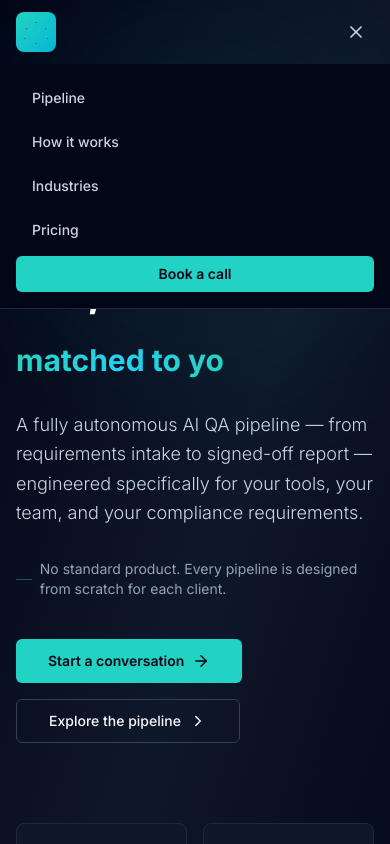
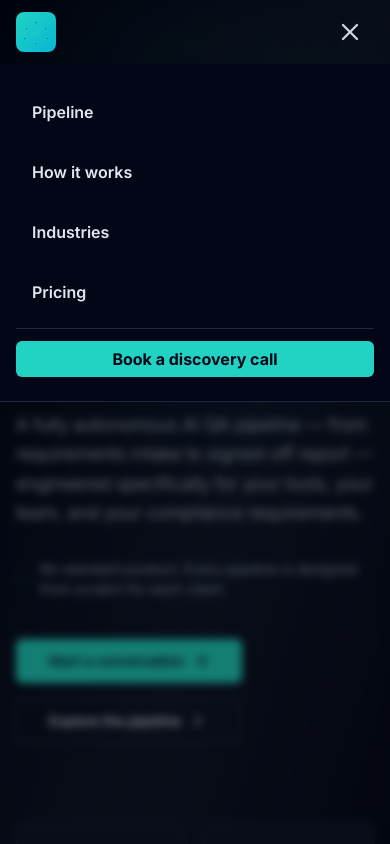
Before and after one commit to Advanse-IT/testwise, a React (Vite) app: page / in a window 390 px wide. Both pictures are taken after a click on the button "Toggle menu". Shown: the top 844 px of the page. Built offline with nearby package versions, Linux system fonts and the light colour scheme.

Commit message:
Improve mobile UX: larger hamburger menu, scroll-to-top on navigation, enhanced mobile menu design

```diff
--- a/src/App.jsx
+++ b/src/App.jsx
@@ -2,6 +2,7 @@ import { Routes, Route, useLocation } from 'react-router-dom'
 import { AnimatePresence } from 'framer-motion'
 import { useEffect } from 'react'
 import NavbarNew from '@/components/layout/NavbarNew'
+import ScrollToTop from '@/components/ui/ScrollToTop'
 import { trackPageView } from '@/lib/analytics'
 import Footer from '@/components/layout/Footer'
 import Home from '@/pages/Home'
@@ -21,6 +22,7 @@ export default function App() {
 
   return (
     <div className="min-h-screen bg-slate-950 text-slate-50 font-sans flex flex-col">
+      <ScrollToTop />
       <NavbarNew />
       <main className="flex-1">
         <AnimatePresence mode="wait">
--- a/src/components/layout/NavbarNew.jsx
+++ b/src/components/layout/NavbarNew.jsx
@@ -23,6 +23,15 @@ export default function NavbarNew() {
     return () => window.removeEventListener('scroll', handleScroll)
   }, [])
 
+  // Close mobile menu when clicking outside or on a link
+  useEffect(() => {
+    const handleEscape = (e) => {
+      if (e.key === 'Escape') setMobileOpen(false)
+    }
+    window.addEventListener('keydown', handleEscape)
+    return () => window.removeEventListener('keydown', handleEscape)
+  }, [])
+
   return (
     <>
       <header
@@ -33,32 +42,32 @@ export default function NavbarNew() {
         }`}
       >
         <div className="max-w-7xl mx-auto px-4 sm:px-6 lg:px-8">
-          <div className="flex items-center justify-between h-16">
+          <div className="flex items-center justify-between h-16 md:h-20">
             {/* Logo and Brand */}
-            <Link to="/" className="flex items-center gap-3 group">
-              <div className="w-10 h-10 rounded-lg bg-gradient-to-br from-teal to-cyan-500 p-1 flex items-center justify-center">
-                <InteractiveTestIcon className="w-8 h-8" />
+            <Link to="/" className="flex items-center gap-2 sm:gap-3 group flex-shrink-0">
+              <div className="w-10 h-10 sm:w-12 sm:h-12 rounded-lg bg-gradient-to-br from-teal to-cyan-500 p-1 flex items-center justify-center flex-shrink-0">
+                <InteractiveTestIcon className="w-8 h-8 sm:w-10 sm:h-10" />
               </div>
               <div className="hidden sm:block">
-                <div className="text-sm font-bold tracking-tight text-slate-50 group-hover:text-teal transition-colors">
+                <div className="text-sm sm:text-base font-bold tracking-tight text-slate-50 group-hover:text-teal transition-colors">
                   Testwise
                 </div>
-                <div className="text-xs text-slate-400 tracking-wider uppercase">
+                <div className="text-xs text-slate-400 tracking-wider uppercase font-medium">
                   by {SITE.parent}
                 </div>
               </div>
             </Link>
 
             {/* Desktop Navigation */}
-            <nav className="hidden md:flex items-center gap-1">
+            <nav className="hidden md:flex items-center gap-2 lg:gap-4">
               {LINKS.map((link) => (
                 <NavLink
                   key={link.to}
                   to={link.to}
                   className={({ isActive }) =>
-                    `px-3 py-2 text-sm font-medium rounded-md transition-colors ${
+                    `px-3 lg:px-4 py-2 text-sm lg:text-base font-medium rounded-md transition-all duration-200 ${
                       isActive
-                        ? 'text-teal bg-teal/10'
+                        ? 'text-teal bg-teal/10 border border-teal/30'
                         : 'text-slate-300 hover:text-slate-50 hover:bg-slate-800/50'
                     }`
                   }
@@ -69,55 +78,90 @@ export default function NavbarNew() {
             </nav>
 
             {/* CTA and Mobile Menu Button */}
-            <div className="flex items-center gap-3">
+            <div className="flex items-center gap-2 sm:gap-3 lg:gap-4 ml-auto">
               <Link to="/contact" className="hidden sm:block">
                 <Button
                   variant="default"
                   size="sm"
-                  className="bg-teal hover:bg-teal/90 text-slate-950 font-semibold"
+                  className="bg-teal hover:bg-teal/90 text-slate-950 font-semibold text-xs sm:text-sm"
                 >
                   Book a call
                 </Button>
               </Link>
+              {/* Mobile Menu Button - Larger and positioned to the right */}
               <button
                 onClick={() => setMobileOpen(!mobileOpen)}
-                className="md:hidden p-2 rounded-md text-slate-300 hover:text-slate-50 hover:bg-slate-800/50 transition-colors"
+                className="md:hidden p-2.5 sm:p-3 rounded-lg text-slate-300 hover:text-slate-50 hover:bg-slate-800/80 transition-all duration-200 flex-shrink-0"
                 aria-label="Toggle menu"
+                aria-expanded={mobileOpen}
               >
-                {mobileOpen ? <X size={20} /> : <Menu size={20} />}
+                {mobileOpen ? (
+                  <X size={28} strokeWidth={2} />
+                ) : (
+                  <Menu size={28} strokeWidth={2} />
+                )}
               </button>
             </div>
           </div>
         </div>
       </header>
 
-      {/* Mobile Menu */}
+      {/* Mobile Menu - Improved Design */}
       <AnimatePresence>
         {mobileOpen && (
+          <>
+            {/* Backdrop */}
             <motion.div
-            initial={{ opacity: 0, y: -10 }}
+              initial={{ opacity: 0 }}
+              animate={{ opacity: 1 }}
+              exit={{ opacity: 0 }}
+              transition={{ duration: 0.2 }}
+              onClick={() => setMobileOpen(false)}
+              className="fixed inset-0 z-30 bg-black/40 backdrop-blur-sm md:hidden"
+            />
+
+            {/* Mobile Menu Panel */}
+            <motion.div
+              initial={{ opacity: 0, y: -20 }}
               animate={{ opacity: 1, y: 0 }}
-            exit={{ opacity: 0, y: -10 }}
-            transition={{ duration: 0.2 }}
-            className="fixed top-16 inset-x-0 z-40 bg-slate-950 border-b border-slate-800 md:hidden"
+              exit={{ opacity: 0, y: -20 }}
+              transition={{ duration: 0.25, ease: 'easeOut' }}
+              className="fixed top-16 left-0 right-0 z-40 bg-slate-950 border-b border-slate-800 md:hidden"
             >
-            <div className="px-4 py-4 space-y-2">
-              {LINKS.map((link) => (
+              <div className="max-w-7xl mx-auto px-4 sm:px-6 py-6 space-y-3">
+                {/* Navigation Links */}
+                {LINKS.map((link, index) => (
+                  <motion.div
+                    key={link.to}
+                    initial={{ opacity: 0, x: -10 }}
+                    animate={{ opacity: 1, x: 0 }}
+                    transition={{ delay: index * 0.05, duration: 0.2 }}
+                  >
                     <NavLink
-                  key={link.to}
                       to={link.to}
                       onClick={() => setMobileOpen(false)}
                       className={({ isActive }) =>
-                    `block px-4 py-2 rounded-md text-sm font-medium transition-colors ${
+                        `block px-4 py-3 rounded-lg text-base font-semibold transition-all duration-200 ${
                           isActive
-                        ? 'text-teal bg-teal/10'
-                        : 'text-slate-300 hover:text-slate-50 hover:bg-slate-800/50'
+                            ? 'text-teal bg-teal/15 border border-teal/40'
+                            : 'text-slate-200 hover:text-slate-50 hover:bg-slate-800/60'
                         }`
                       }
                     >
                       {link.label}
                     </NavLink>
+                  </motion.div>
                 ))}
+
+                {/* Divider */}
+                <div className="my-2 border-t border-slate-800" />
+
+                {/* CTA Button */}
+                <motion.div
+                  initial={{ opacity: 0, x: -10 }}
+                  animate={{ opacity: 1, x: 0 }}
+                  transition={{ delay: LINKS.length * 0.05, duration: 0.2 }}
+                >
                   <Link
                     to="/contact"
                     onClick={() => setMobileOpen(false)}
@@ -126,13 +170,15 @@ export default function NavbarNew() {
                     <Button
                       variant="default"
                       size="sm"
-                  className="w-full bg-teal hover:bg-teal/90 text-slate-950 font-semibold"
+                      className="w-full bg-teal hover:bg-teal/90 text-slate-950 font-bold text-base py-3"
                     >
-                  Book a call
+                      Book a discovery call
                     </Button>
                   </Link>
+                </motion.div>
               </div>
             </motion.div>
+          </>
         )}
       </AnimatePresence>
     </>
--- /dev/null
+++ b/src/components/ui/ScrollToTop.jsx
@@ -0,0 +1,13 @@
+import { useEffect } from 'react'
+import { useLocation } from 'react-router-dom'
+
+export default function ScrollToTop() {
+  const { pathname } = useLocation()
+
+  useEffect(() => {
+    // Scroll to top on route change
+    window.scrollTo(0, 0)
+  }, [pathname])
+
+  return null
+}
```
Lines whose indentation alone changed are shown as unchanged.
